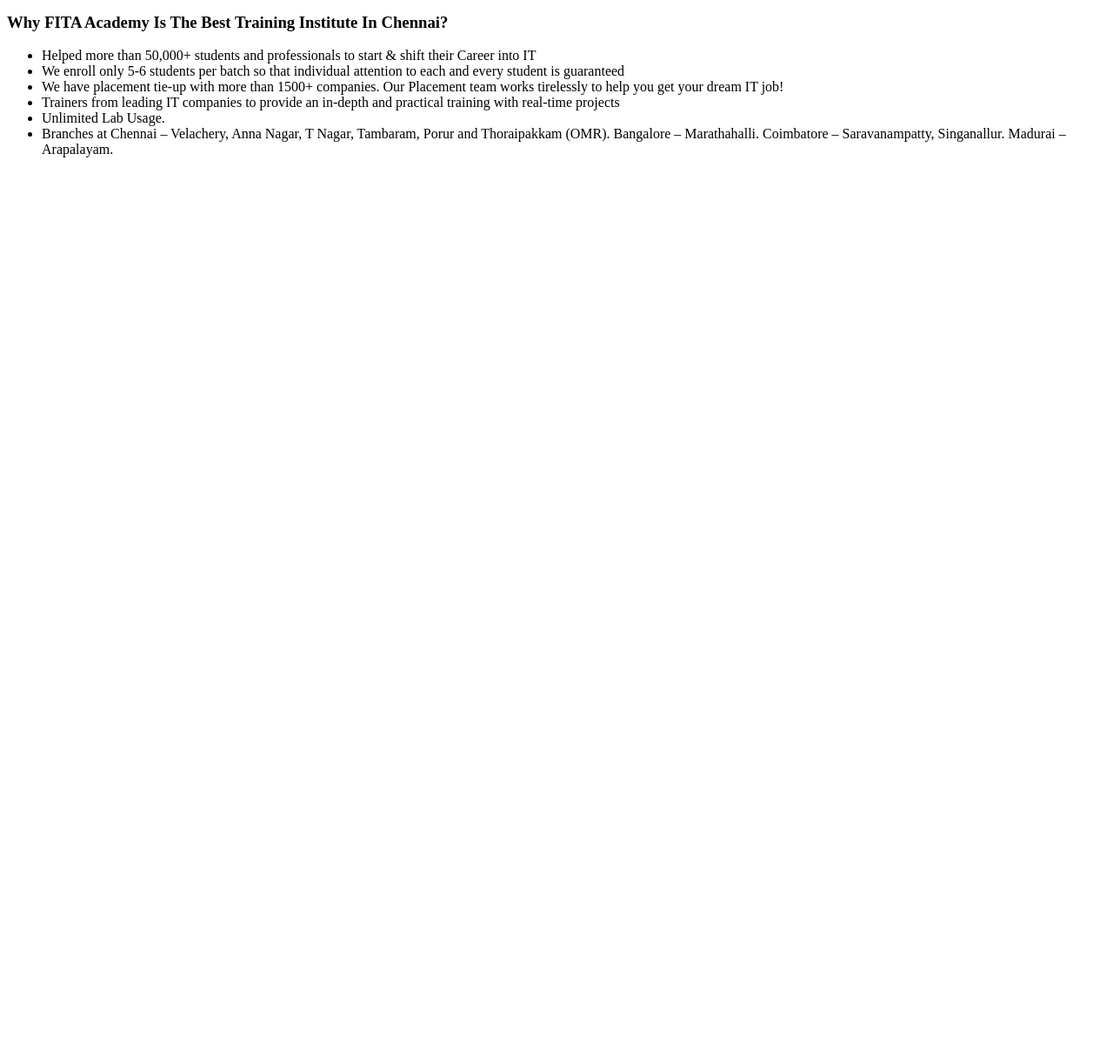
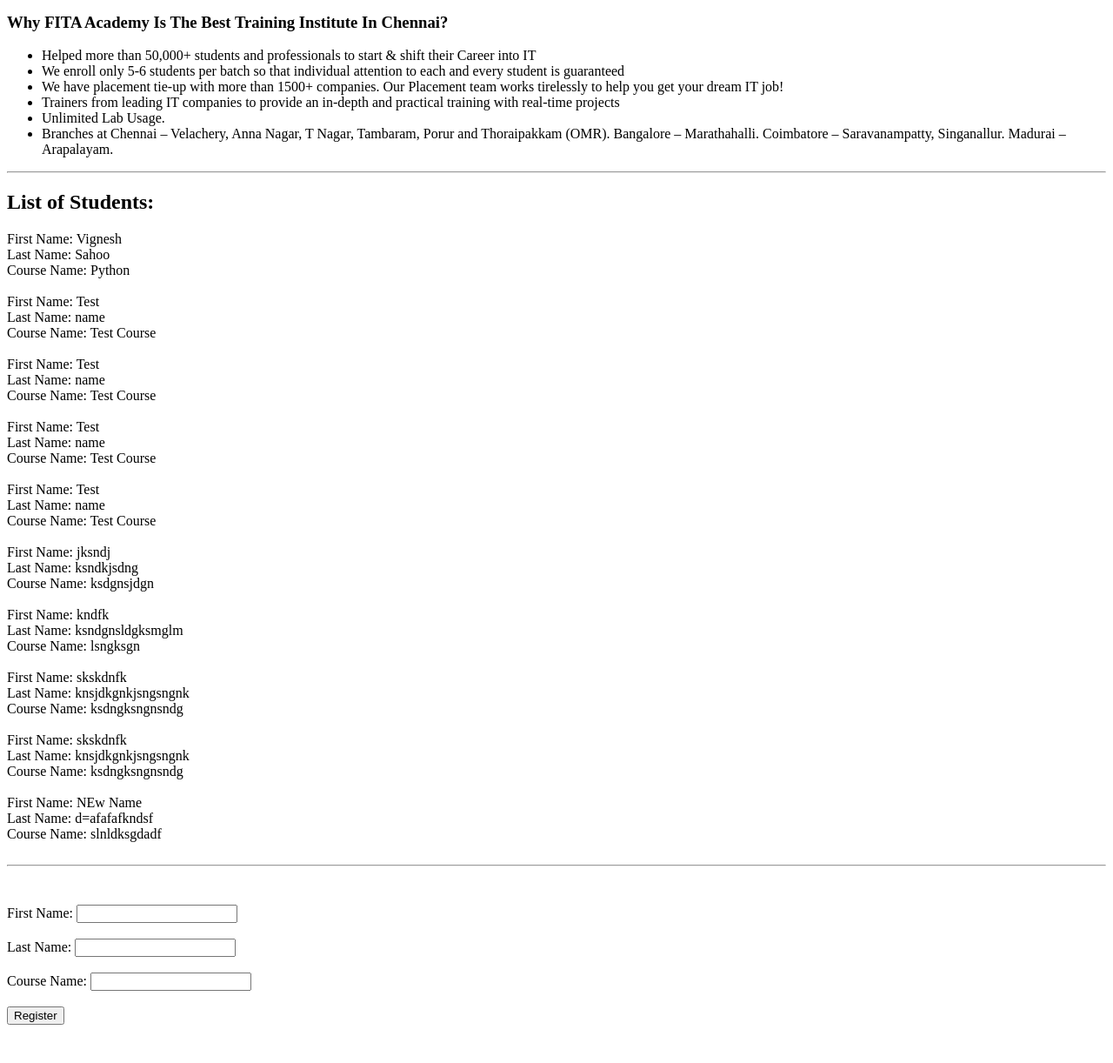
Before and after one commit to VigneshSahoo/Fita_Porur_B1_Princeton, a Django app: page / in a window 1280 px wide. Shown: the part 176-1398 px from the top of the page at 87% size. Before the commit the page ends 357 px from the top, so only its background shows below. Run offline with Django 4.2, Linux system fonts and the light colour scheme; data comes from the database, SQL or seed files in the repository; both versions use the stored data as it was after the commit.

Commit message:
Implemented models and modelforms

```diff
--- a/fita/admin.py
+++ b/fita/admin.py
@@ -1,5 +1,6 @@
 from django.contrib import admin
-from .models import Rooms
+from .models import Rooms, Students
 
 
 admin.site.register(Rooms)
+admin.site.register(Students)
--- a/fita/models.py
+++ b/fita/models.py
@@ -1,4 +1,5 @@
 from django.db import models
+from django.forms import ModelForm
 
 
 class Rooms(models.Model):
@@ -9,3 +10,21 @@ class Rooms(models.Model):
 
     def __str__(self):
         return self.name
+
+
+class Students(models.Model):
+    first_name = models.CharField(max_length=100, null=False, blank=False)
+    last_name = models.CharField(max_length=100, null=False, blank=False)
+    course_name = models.CharField(max_length=100, null=False, blank=False)
+
+    def __str__(self):
+        return self.first_name
+
+
+class StudentForm(ModelForm):
+    class Meta:
+        model = Students
+        fields = ['first_name',
+                  'last_name',
+                  'course_name'
+                  ]
--- a/fita/views.py
+++ b/fita/views.py
@@ -4,7 +4,7 @@ from django.contrib.auth.models import User
 from django.contrib.auth import authenticate, login, logout
 from django.contrib import messages
 from django.contrib.auth.decorators import login_required
-from .models import Rooms
+from .models import Rooms, StudentForm, Students
 
 
 def welcome(request):
@@ -19,8 +19,14 @@ def welcome(request):
 
 
 def index(request):
-    return render(request,
-                  'index.html')
+    a = Students.objects.all()
+    b = StudentForm()
+    if request.method == 'POST':
+        form = StudentForm(request.POST)
+        if form.is_valid():
+            form.save()
+    context = {'form': a, 'b': b}
+    return render(request, 'index.html', context)
 
 
 @login_required(login_url='login_page')
--- a/templates/index.html
+++ b/templates/index.html
@@ -8,17 +8,57 @@
 </head>
 <body>
 <div class="home-content"><h1 style="text-align: justify;">FITA Academy</h1>
-<p style="text-align: justify;">FITA (Focus’d IT Academy) is a leading Training and Placement company managed by IT veterans with more than a decade of experience in leading MNC companies. We are spread across cities like Chennai, Bangalore, Madurai, and Coimbatore. We are known for our practical approach towards training that enables students to gain real-time exposure on competitive technologies. Training is offered by employees from MNCs to give real corporate exposure to the students.</p>
-<h3>Why FITA Academy Is The Best Training Institute In Chennai?</h3>
-<ul class="liststyleOption">
-<li>Helped more than 50,000+ students and professionals to start &amp; shift their Career into IT</li>
-<li>We enroll only 5-6 students per batch so that individual attention to each and every student is guaranteed</li>
-<li>We have placement tie-up with more than 1500+ companies. Our Placement team works tirelessly to help you get your dream IT job!</li>
-<li>Trainers from leading IT companies to provide an in-depth and practical training with real-time projects</li>
-<li>Unlimited Lab Usage.</li>
-<li>Branches at Chennai – Velachery, Anna Nagar, T Nagar, Tambaram, Porur and Thoraipakkam (OMR). Bangalore – Marathahalli. Coimbatore – Saravanampatty, Singanallur. Madurai – Arapalayam.</li>
-</ul>
+    <p style="text-align: justify;">FITA (Focus’d IT Academy) is a leading Training and Placement company managed by IT
+        veterans with more than a decade of experience in leading MNC companies. We are spread across cities like
+        Chennai, Bangalore, Madurai, and Coimbatore. We are known for our practical approach towards training that
+        enables students to gain real-time exposure on competitive technologies. Training is offered by employees from
+        MNCs to give real corporate exposure to the students.</p>
+    <h3>Why FITA Academy Is The Best Training Institute In Chennai?</h3>
+    <ul class="liststyleOption">
+        <li>Helped more than 50,000+ students and professionals to start &amp; shift their Career into IT</li>
+        <li>We enroll only 5-6 students per batch so that individual attention to each and every student is guaranteed
+        </li>
+        <li>We have placement tie-up with more than 1500+ companies. Our Placement team works tirelessly to help you get
+            your dream IT job!
+        </li>
+        <li>Trainers from leading IT companies to provide an in-depth and practical training with real-time projects
+        </li>
+        <li>Unlimited Lab Usage.</li>
+        <li>Branches at Chennai – Velachery, Anna Nagar, T Nagar, Tambaram, Porur and Thoraipakkam (OMR). Bangalore –
+            Marathahalli. Coimbatore – Saravanampatty, Singanallur. Madurai – Arapalayam.
+        </li>
+    </ul>
 </div>
 </body>
 </html>
+<hr>
+<h2>List of Students:</h2>
+{% for i in form %}
+First Name: {{ i.first_name }}
+<br>
+Last Name: {{ i.last_name }}
+<br>
+Course Name: {{ i.course_name }}
+    <br>
+    <br>
+{% endfor %}
+<hr>
+
+<form method="POST" action="">
+    {% csrf_token %}
+    <br>
+    <br>
+    First Name: {{ b.first_name }}
+    <br>
+    <br>
+    Last Name: {{ b.last_name }}
+    <br>
+    <br>
+    Course Name: {{ b.course_name }}
+    <br>
+    <br>
+    <input type="submit" value="Register">
+</form>
+    <br>
+    <br>
 {% endblock content %}
```
Also changed, not shown: db.sqlite3.
